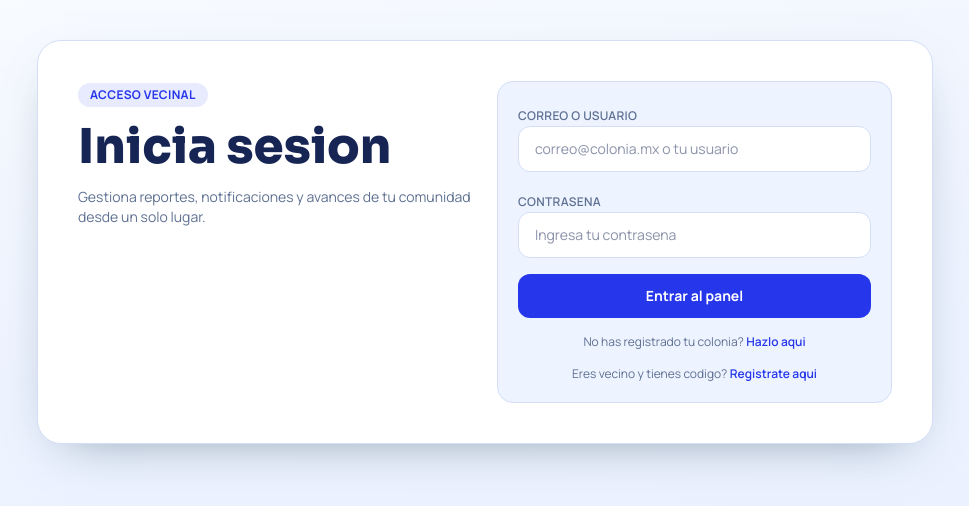
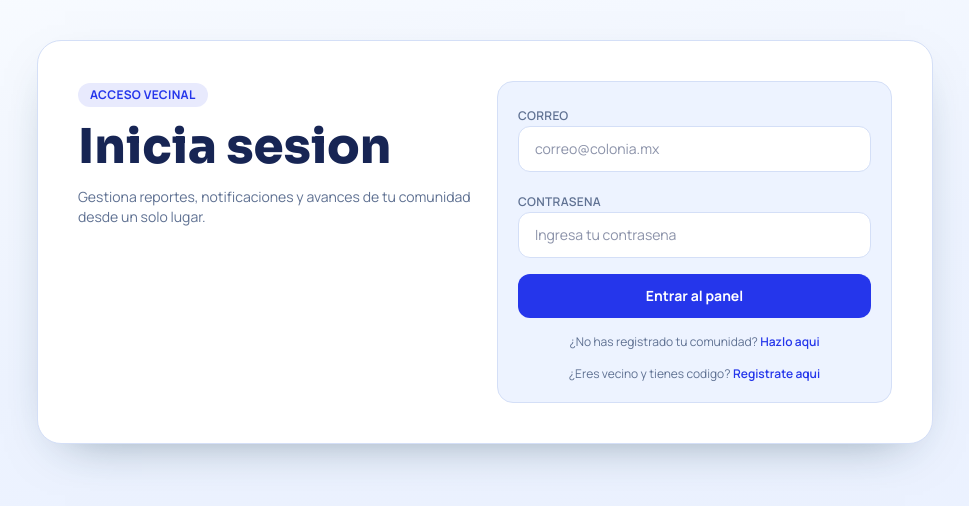
Before and after one commit to RaulHG-Dev/VeciReport, a React (Vite) app: page /login in a window 1280 px wide. Shown: the top 506 px of the page, without its empty margins (155-1124 px from the left). Built offline with nearby package versions, Linux system fonts and the light colour scheme.

Commit message:
cambios menores

```diff
--- a/src/components/common/ColonyInviteCard.tsx
+++ b/src/components/common/ColonyInviteCard.tsx
@@ -33,7 +33,7 @@ export const ColonyInviteCard = () => {
   }, [hasCode, joinPath])
 
   const inviteMessage = hasCode
-    ? `Unete a mi colonia en VeciReport con este codigo: ${inviteCode}. Registro: ${inviteUrl}`
+    ? `Unete a mi comunidad en VeciReport con este codigo: ${inviteCode}. Registro: ${inviteUrl}`
     : ''
 
   const copyInvite = async () => {
@@ -42,21 +42,8 @@ export const ColonyInviteCard = () => {
     }
 
     try {
-      if (navigator.clipboard?.writeText) {
-        await navigator.clipboard.writeText(inviteMessage)
-      } else {
-        const textArea = document.createElement('textarea')
-        textArea.value = inviteMessage
-        textArea.setAttribute('readonly', '')
-        textArea.style.position = 'absolute'
-        textArea.style.left = '-9999px'
-        document.body.appendChild(textArea)
-        textArea.select()
-        document.execCommand('copy')
-        document.body.removeChild(textArea)
-      }
-
-      setFeedback('Codigo copiado al portapapeles.')
+      await navigator.clipboard.writeText(inviteMessage);
+      setFeedback('Codigo copiado al portapapeles.');
     } catch {
       setFeedback('No se pudo copiar automaticamente. Intenta compartir directamente.')
     }
--- a/src/components/ui/NewReportCategoryStep.tsx
+++ b/src/components/ui/NewReportCategoryStep.tsx
@@ -14,7 +14,7 @@ export const NewReportCategoryStep = () => {
   const [isResolvingAddress, setIsResolvingAddress] = useState(false)
   const [isSubmitted, setIsSubmitted] = useState(false)
 
-  const apiKey = import.meta.env.VITE_LOCATIONIQ_API_KEY;
+  // const apiKey = import.meta.env.VITE_LOCATIONIQ_API_KEY;
   const urlApi = import.meta.env.VITE_URL_API;
 
   const selectedCategory = useMemo(
--- a/src/pages/public/JoinColonyPage.tsx
+++ b/src/pages/public/JoinColonyPage.tsx
@@ -61,12 +61,12 @@ export const JoinColonyPage = () => {
           </p>
           <h1 className="font-display text-5xl font-extrabold text-tertiary">Registro vecinal</h1>
           <p className="text-sm text-muted">
-            Ingresa el codigo unico de tu colonia y crea tu perfil para colaborar en reportes.
+            Ingresa el codigo unico de tu comunidad y crea tu perfil para colaborar en reportes.
           </p>
           <div className="rounded-xl border border-border bg-background px-4 py-3">
             <p className="text-xs font-semibold uppercase tracking-wide text-muted">Que necesitas</p>
             <ul className="mt-2 space-y-1 text-sm text-tertiary">
-              <li>Codigo de colonia compartido por el representante.</li>
+              <li>Codigo de comunidad compartido por el representante.</li>
               <li>Nombre completo para identificarte en la comunidad.</li>
               <li>Correo y contrasena para ingresar despues.</li>
             </ul>
@@ -75,7 +75,7 @@ export const JoinColonyPage = () => {
 
         <form onSubmit={handleSubmit} className="space-y-4 rounded-2xl border border-border bg-background p-5">
           <label className="block space-y-1">
-            <span className="text-xs font-semibold uppercase tracking-wide text-muted">Codigo de colonia</span>
+            <span className="text-xs font-semibold uppercase tracking-wide text-muted">Codigo de comunidad</span>
             <input
               required
               value={form.colonyCode}
--- a/src/pages/public/LoginPage.tsx
+++ b/src/pages/public/LoginPage.tsx
@@ -50,13 +50,13 @@ export const LoginPage = () => {
 
         <form onSubmit={handleSubmit} className="space-y-4 rounded-2xl border border-border bg-background p-5">
           <label className="block space-y-1">
-            <span className="text-xs font-semibold uppercase tracking-wide text-muted">Correo o usuario</span>
+            <span className="text-xs font-semibold uppercase tracking-wide text-muted">Correo</span>
             <input
               required
               value={form.identifier}
               onChange={(event) => setForm((prev) => ({ ...prev, identifier: event.target.value }))}
               className="w-full rounded-xl border border-border bg-white px-4 py-3 text-sm outline-none transition focus:border-secondary"
-              placeholder="correo@colonia.mx o tu usuario"
+              placeholder="correo@colonia.mx"
             />
           </label>
 
@@ -80,13 +80,13 @@ export const LoginPage = () => {
           </button>
 
           <p className="text-center text-xs text-muted">
-            No has registrado tu colonia?{' '}
+            ¿No has registrado tu comunidad?{' '}
             <Link to="/" className="font-semibold text-secondary hover:underline">
               Hazlo aqui
             </Link>
           </p>
           <p className="text-center text-xs text-muted">
-            Eres vecino y tienes codigo?{' '}
+            ¿Eres vecino y tienes codigo?{' '}
             <Link to="/unirse" className="font-semibold text-secondary hover:underline">
               Registrate aqui
             </Link>
```
